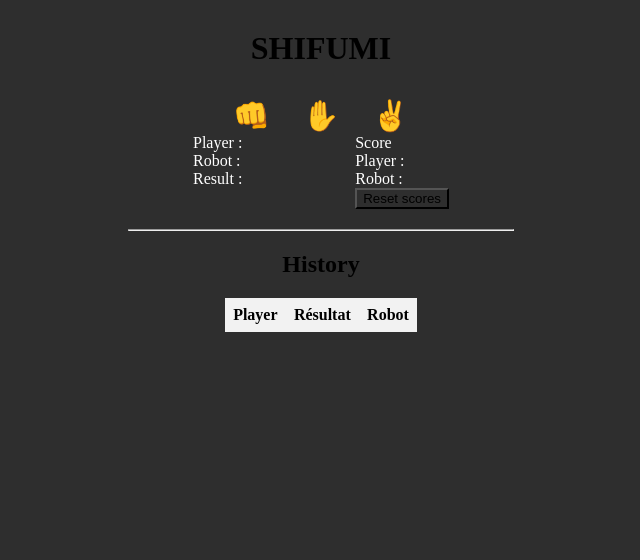
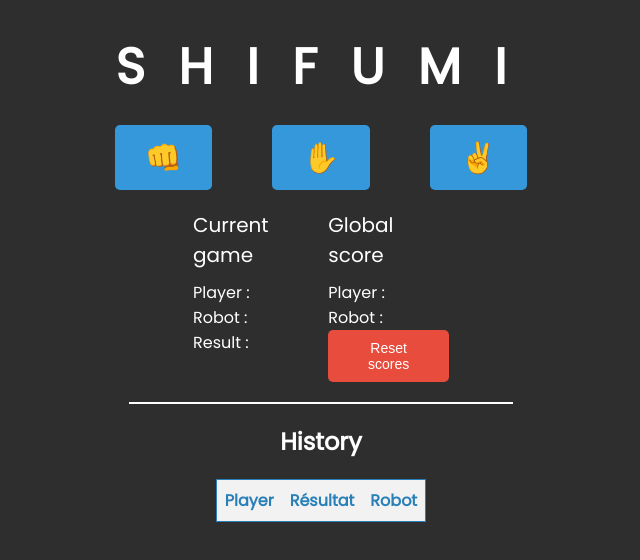
Before and after one commit to 0LrNx/Shifumi, a plain HTML site: page index.html in a window 1280 px wide. Shown: the whole page, without its empty margins (319-959 px from the left). Drawn offline with Linux system fonts and the light colour scheme.

Commit message:
feat : final version

```diff
--- a/index.html
+++ b/index.html
@@ -7,12 +7,26 @@
     <meta name="viewport" content="width=device-width, initial-scale=1.0">
     <title>Shifumi</title>
     <link rel="stylesheet" href="./styles/style.css">
+    <link rel="shortcut icon" href="./assets/img/icon.png">
+
+    <!-- FONT -->
+    <link rel="preconnect" href="https://fonts.googleapis.com">
+    <link rel="preconnect" href="https://fonts.gstatic.com" crossorigin>
+    <link href="https://fonts.googleapis.com/css2?family=Poppins&family=Roboto:wght@500&display=swap" rel="stylesheet">
 </head>
 
 <body>
     <main>
 
-        <h1 class="title">SHIFUMI</h1>
+        <h1 class="title">
+            <span class="space">S</span>
+            <span class="space">H</span>
+            <span class="space">I</span>
+            <span class="space">F</span>
+            <span class="space">U</span>
+            <span class="space">M</span>
+            <span class="space">I</span>
+        </h1>
 
         <div class="box">
             <div class="container-button">
@@ -25,13 +39,14 @@
 
             <div class="container">
                 <div class="game-container">
+                    <p class="title-menu">Current game</p>
                     <span>Player : <span id="joueur"></span></span>
                     <span>Robot : <span id="robot"></span></span>
                     <span>Result : <span id="resultat"></span></span>
                 </div>
 
                 <div class="score-container">
-                    <span>Score</span>
+                    <p class="title-menu">Global score</p>
                     <span>Player : <span id="score-player"></span></span>
                     <span>Robot : <span id="score-robot"></span></span>
                     <button id="btn-reset">Reset scores</button>
--- a/js/Shifumi.js
+++ b/js/Shifumi.js
@@ -117,9 +117,10 @@ function updateScore() {
 
 function displayGameHistory() {
     let historyTable = document.getElementById('game-history').querySelector('tbody');
+    let startIndex = Math.max(0, gameHistory.length - 5);
     historyTable.innerHTML = '';
 
-    gameHistory.forEach((game, index) => {
+    gameHistory.slice(startIndex).reverse().forEach((game, index) => {
         let row = historyTable.insertRow();
         let playerCell = row.insertCell(0);
         let resultCell = row.insertCell(1);
@@ -139,6 +140,8 @@ function displayGameHistory() {
         resultCell.textContent = emoji;
     });
 }
+
+
 
 // BTN RESET SCORES
 let btnReset = document.getElementById('btn-reset');
--- a/styles/style.css
+++ b/styles/style.css
@@ -1,22 +1,40 @@
 * {
     margin: 0;
+    padding: 0;
+    box-sizing: border-box;
+}
+
+
+body {
     background-color: #2e2e2e;
+    font-family: 'Poppins', sans-serif;
 }
+
 
 .title {
     text-align: center;
     margin-top: 30px;
+    font-size: 50px;
+    color: #fff;
+    width: 100%;
+    text-transform: uppercase;
 }
 
-.box {
-    width: 100%;
-}
 
 .button {
     cursor: pointer;
     border: none;
     font-size: 30px;
-    margin-top: 30px;
+    margin: 20px;
+    padding: 15px 30px;
+    background-color: #3498db;
+    color: #fff;
+    border-radius: 5px;
+    transition: background-color 0.3s ease;
+}
+
+.button:hover {
+    background-color: #2980b9;
 }
 
 .container-button {
@@ -25,8 +43,9 @@
     justify-content: center;
 }
 
+
 .container {
-    color: white;
+    color: #fff;
     display: flex;
     justify-content: space-between;
     width: 20%;
@@ -34,24 +53,22 @@
     margin-right: auto;
 }
 
-.game-container {
+
+.game-container,
+.score-container {
     display: flex;
     flex-direction: column;
 }
 
-.score-container {
-    display: flex;
-    flex-direction: column;
-}
 
 .separation {
     margin-top: 20px;
     width: 30%;
     margin-left: auto;
     margin-right: auto;
+    border: 1px solid #fff;
 }
 
-/* ===== HISTORY ===== */
 
 .history-container {
     display: flex;
@@ -64,19 +81,48 @@
 .title-history {
     text-align: center;
     margin-bottom: 20px;
+    font-size: 24px;
+    color: #fff;
 }
+
 
 #game-history {
     width: 15%;
     border-collapse: collapse;
+    border: 1px solid #2980b9;
 }
 
 #game-history th,
 #game-history td {
     padding: 8px;
     text-align: center;
+    color: #2980b9;
 }
 
 #game-history th {
     background-color: #f2f2f2;
 }
+
+#btn-reset {
+    cursor: pointer;
+    background-color: #e74c3c;
+    color: #fff;
+    border: none;
+    padding: 10px 20px;
+    font-size: 14px;
+    border-radius: 5px;
+    transition: background-color 0.3s ease;
+}
+
+#btn-reset:hover {
+    background-color: #c0392b;
+}
+
+.title-menu {
+    font-size: 20px;
+    margin-bottom: 10px;
+}
+
+.space {
+    margin-right: 20px;
+}
```
Also changed, not shown: assets/img/icon.png (added).
